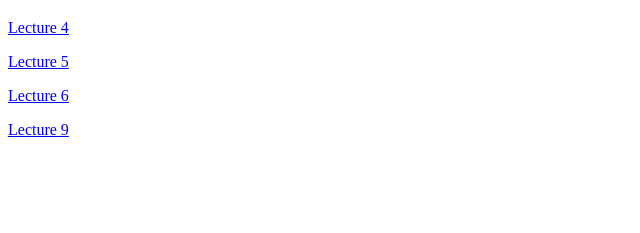
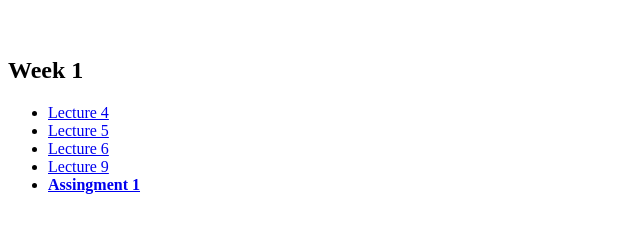
Before and after one commit to rodrigow/angularjs, a website: page index.html in a window 1280 px wide. Shown: the part 61-294 px from the top of the page, without its empty margins (0-640 px from the left). Drawn offline with Linux system fonts and the light colour scheme.

Commit message:
reestructures course folders

```diff
--- a/index.html
+++ b/index.html
@@ -6,9 +6,16 @@
   </head>
   <body>
     <h1>Hello AngularJS!!</h1>
-    <p><a href="lecture04/index.html">Lecture 4</a></p>
-    <p><a href="lecture05/index.html">Lecture 5</a></p>
-    <p><a href="lecture06/index.html">Lecture 6</a></p>
-    <p><a href="lecture09/index.html">Lecture 9</a></p>
+    <br />
+    <div>
+      <h2>Week 1</h2>
+      <ul>
+        <li><a href="lectures/lecture04/index.html">Lecture 4</a></li>
+        <li><a href="lectures/lecture05/index.html">Lecture 5</a></li>
+        <li><a href="lectures/lecture06/index.html">Lecture 6</a></li>
+        <li><a href="lectures/lecture09/index.html">Lecture 9</a></li>
+        <li><b><a href="assignments/assignment1/index.html">Assingment 1</a></b></li>
+      </ul>
+    </div>
   </body>
 </html>
```
Also changed, not shown: lectures/lecture04/angular.min.js (renamed from lecture04/angular.min.js), lectures/lecture04/app.js (renamed from lecture04/app.js), lectures/lecture04/index.html (renamed from lecture04/index.html), lectures/lecture05/angular.min.js (renamed from lecture05/angular.min.js), lectures/lecture05/app.js (renamed from lecture05/app.js), lectures/lecture05/index.html (renamed from lecture05/index.html), lectures/lecture06/angular.min.js (renamed from lecture06/angular.min.js), lectures/lecture06/app.js (renamed from lecture06/app.js), lectures/lecture06/index.html (renamed from lecture06/index.html), lectures/lecture09/angular.min.js (renamed from lecture09/angular.min.js), lectures/lecture09/app.js (renamed from lecture09/app.js), lectures/lecture09/favicon.ico (renamed from lecture09/favicon.ico), lectures/lecture09/index.html (renamed from lecture09/index.html).
